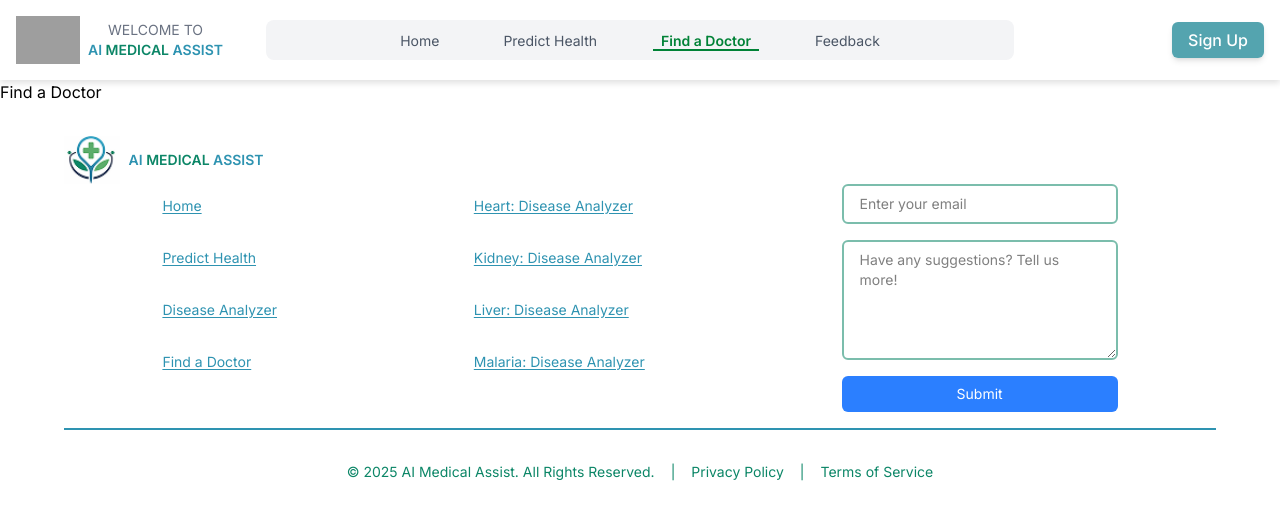
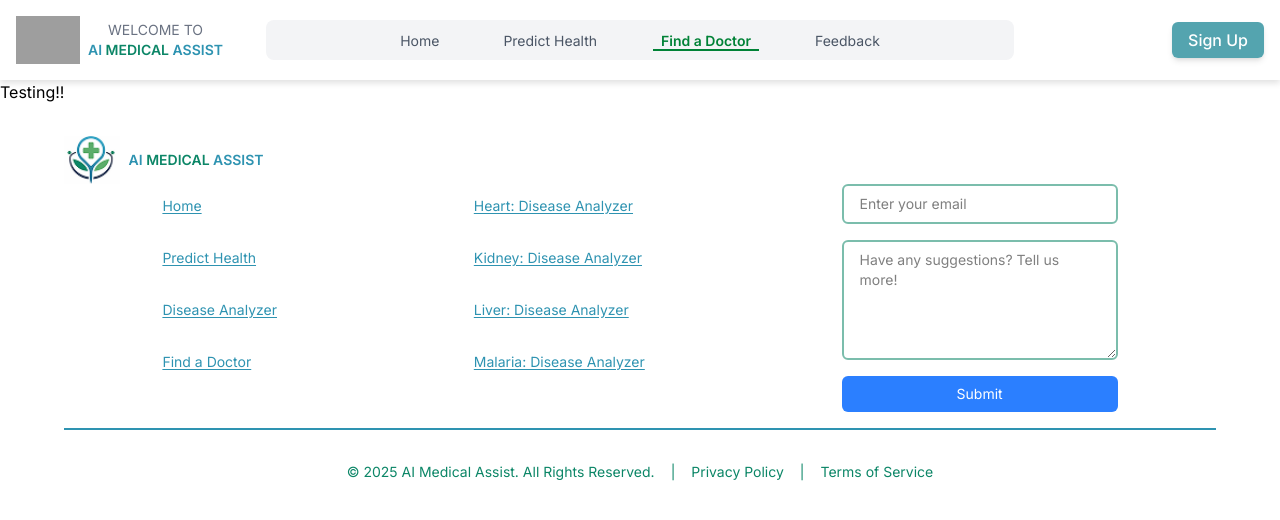
Before and after one commit to Gandhiprajwal/AI-Medical-Assist, a React (Vite) app in the folder frontend/: page /find-a-doctor in a window 1280 px wide. Shown: the top 520 px of the page. Built offline with nearby package versions, Linux system fonts and the light colour scheme; grey boxes are pictures that could not be loaded.

Commit message:
created findadoctor component

```diff
--- a/frontend/src/App.jsx
+++ b/frontend/src/App.jsx
@@ -4,6 +4,7 @@ import Home from "./pages/Home/Home";
 import { PredictHealth } from "./pages/PredictHealth/PredictHealth";
 import Navbar from "./components/Navbar/Navbar";
 import Footer from "./components/Footer/Footer";
+import Findadoctor from "./components/FindADoctor/Findadoctor";
 
 function App() {
   return (
@@ -13,7 +14,7 @@ function App() {
         <Routes>
           <Route path="/" element={<Home />} />
           <Route path="/predict-health" element={<PredictHealth />} />
-          <Route path="/find-a-doctor" element={<>Find a Doctor</>} />
+          <Route path="/find-a-doctor" element={<Findadoctor/>} />
           <Route path="/feedback" element={<>Feedback</>} />
           <Route path="/sign-in" element={<>Sign In</>} />
           <Route path="/sign-up" element={<>Sign Up</>} />
--- /dev/null
+++ b/frontend/src/components/FindADoctor/Findadoctor.jsx
@@ -0,0 +1,10 @@
+import React from "react";
+
+const Findadoctor = () => {
+    return (
+        <>
+            Testing!!
+        </>
+    );
+};
+export default Findadoctor;
```
Also changed, not shown: 1 other file (tests, documents, lock files or other folders).
